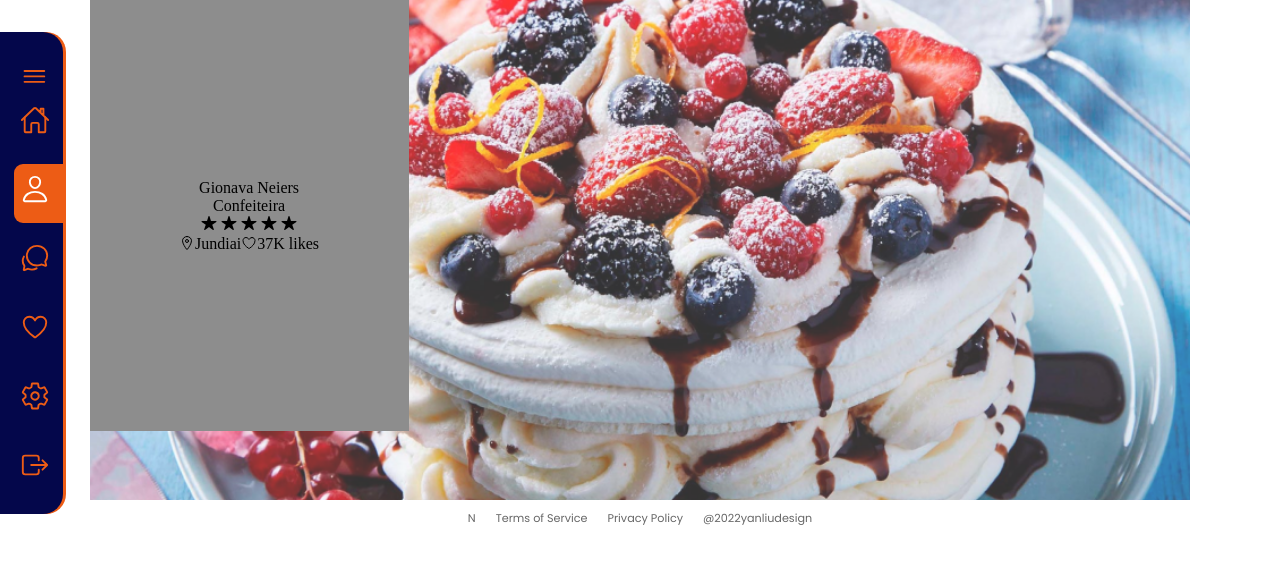
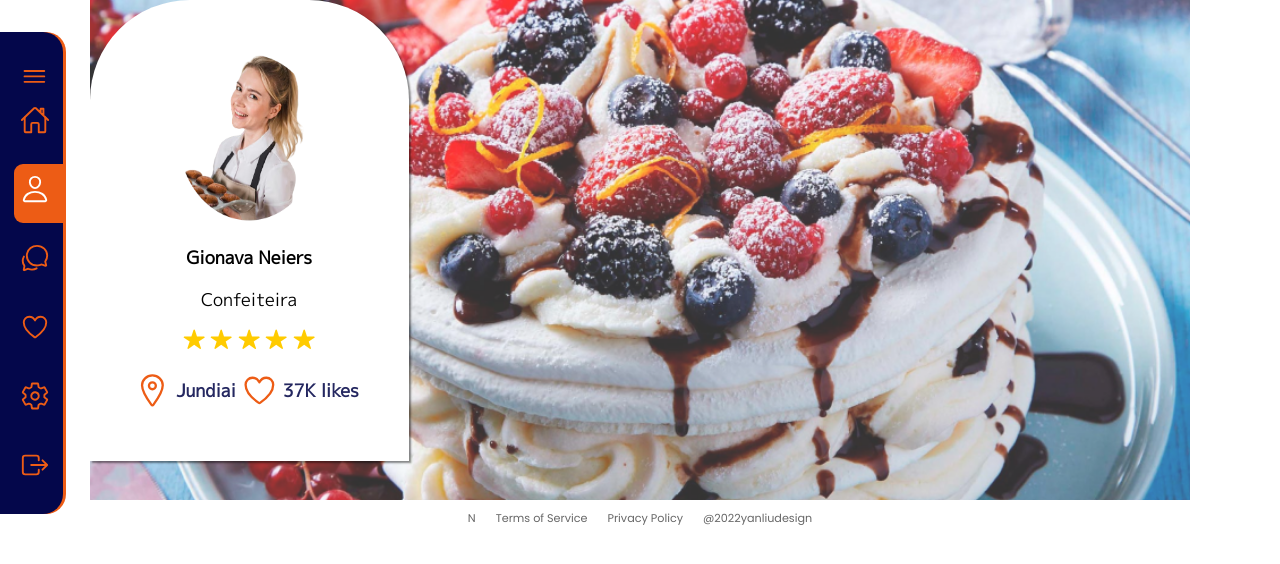
Before and after one commit to Gineris/siteatualizado, a PHP site: page /html/Perfil.html in a window 1280 px wide. Shown: the part 88-652 px from the top of the page. Run offline with PHP 8.4, Linux system fonts and the light colour scheme; some web fonts are replaced.

Commit message:
estilizando o bloco perfil

```diff
--- a/site.atualizado/css/stylePerfil.css
+++ b/site.atualizado/css/stylePerfil.css
@@ -133,20 +133,46 @@ ul li.itemMenu a .icon > ion-icon{
 .BlocoPerfilPrincipal{
     position: absolute;
     width: 319px;
-    height: 431px;
-    background: #8d8d8d;
+    height: 461px;
+    background: #fff;
     display: flex;
     flex-direction: column;
     align-items: center;
     justify-content: center;
+    gap: 15px;
+    border-radius: 100px 100px 0px 0px;
+    font-family: "M PLUS 1p", sans-serif;
+    font-size: 1.1rem;
+    box-shadow: 2px 2px 2px 0px #00000073;
 }
 .LocaleLikes{
     flex-direction: row;
     display: flex;
 }
-/* .FotoPerfil{
+.FotoPerfil img{
+    width: 170px;
+    height: 170px;
+    border-radius: 50%;
+    /* border: 1px solid black; */
+    background-color: #fff;
+}
+.NomeTrabalhador p{
+    font-weight: bolder;
+}
+.Avaliacao ion-icon{
+   font-size: 1.4rem;
+   color: #ffcb00;
+}
 
-} */
+.LocaleLikes p{
+    padding: 5px;
+    color: #242760;
+    font-weight: bold;
+}
+.LocaleLikes ion-icon{
+   font-size: 2.3rem;
+    color: #ED5C15;
+}
 
 footer{
     background-color: #FFF;
--- a/site.atualizado/html/Perfil.html
+++ b/site.atualizado/html/Perfil.html
@@ -73,9 +73,9 @@
         <div class="FotoFundo">
             <!-- foto background -->
             <div class="BlocoPerfilPrincipal">
-                <div class="FotoPerfil"></div>
-                <div class="NomeTrabalhador">Gionava Neiers</div>
-                <div class="Categoria">Confeiteira</div>
+                <div class="FotoPerfil"><img src="../img/FotoTesteMuie.png" alt=""></div>
+                <div class="NomeTrabalhador"><p>Gionava Neiers</p></div>
+                <div class="Categoria"><p>Confeiteira</p></div>
                 <div class="Avaliacao">
                     <ion-icon name="star"></ion-icon>
                     <ion-icon name="star"></ion-icon>
```
